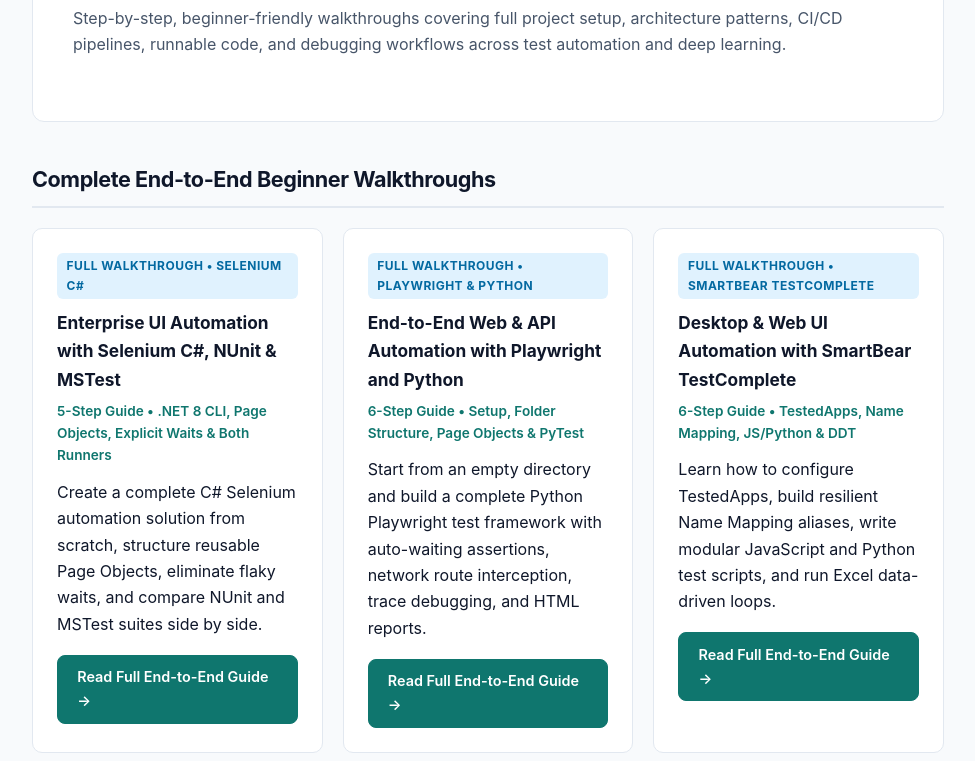
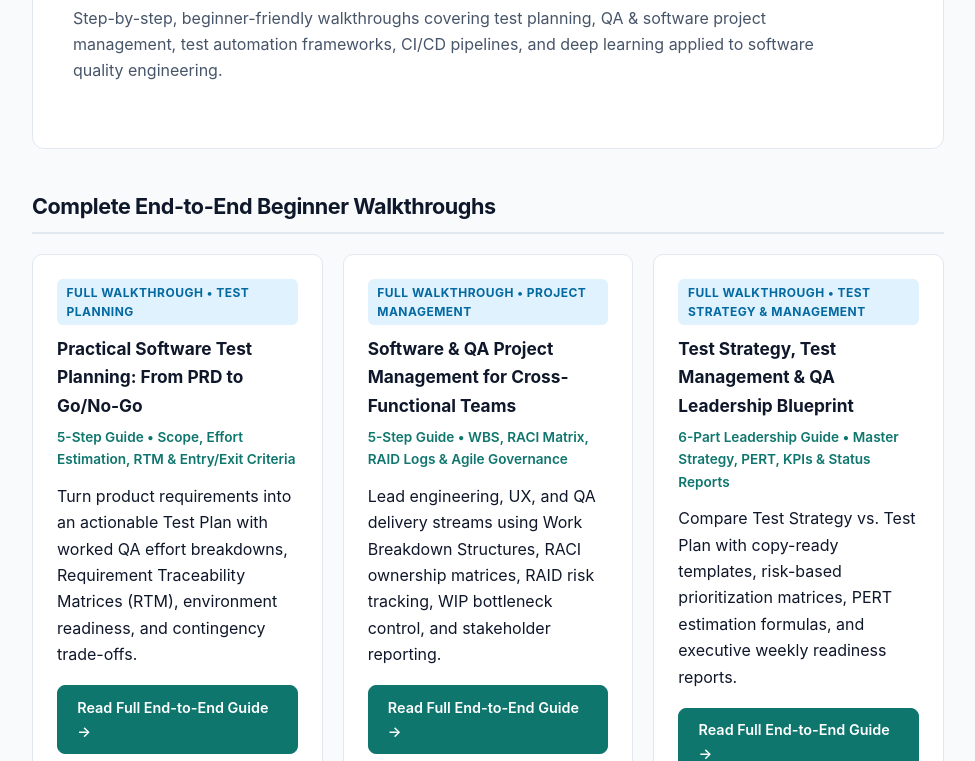
Before and after one commit to snehavmenon25-ux/snehavmenon25-ux.github.io, a plain HTML site: page tutorials.html in a window 1280 px wide. Shown: the part 191-952 px from the top of the page, without its empty margins (152-1127 px from the left). Drawn offline with Linux system fonts and the light colour scheme.

Commit message:
Revise tutorial content for clarity and focus

```diff
--- a/tutorials.html
+++ b/tutorials.html
@@ -13,7 +13,7 @@
     <div class="hero">
       <h1>Software Testing & AI Tutorials</h1>
       <p>
-        Step-by-step, beginner-friendly walkthroughs covering full project setup, architecture patterns, CI/CD pipelines, runnable code, and debugging workflows across test automation and deep learning.
+        Step-by-step, beginner-friendly walkthroughs covering test planning, QA &amp; software project management, test automation frameworks, CI/CD pipelines, and deep learning applied to software quality engineering.
       </p>
     </div>
 
@@ -21,6 +21,36 @@
     <section>
       <h2>Complete End-to-End Beginner Walkthroughs</h2>
       <div class="grid-2">
+        <article class="card">
+          <span class="category-pill cat-testing">Full Walkthrough • Test Planning</span>
+          <h3>Practical Software Test Planning: From PRD to Go/No-Go</h3>
+          <span class="meta">5-Step Guide • Scope, Effort Estimation, RTM &amp; Entry/Exit Criteria</span>
+          <p>Turn product requirements into an actionable Test Plan with worked QA effort breakdowns, Requirement Traceability Matrices (RTM), environment readiness, and contingency trade-offs.</p>
+          <div style="margin-top: 1.1rem;">
+            <a href="tutorial-test-planning.html" class="btn btn-primary">Read Full End-to-End Guide &rarr;</a>
+          </div>
+        </article>
+
+        <article class="card">
+          <span class="category-pill cat-testing">Full Walkthrough • Project Management</span>
+          <h3>Software &amp; QA Project Management for Cross-Functional Teams</h3>
+          <span class="meta">5-Step Guide • WBS, RACI Matrix, RAID Logs &amp; Agile Governance</span>
+          <p>Lead engineering, UX, and QA delivery streams using Work Breakdown Structures, RACI ownership matrices, RAID risk tracking, WIP bottleneck control, and stakeholder reporting.</p>
+          <div style="margin-top: 1.1rem;">
+            <a href="tutorial-qa-project-management.html" class="btn btn-primary">Read Full End-to-End Guide &rarr;</a>
+          </div>
+        </article>
+
+        <article class="card">
+          <span class="category-pill cat-testing">Full Walkthrough • Test Strategy &amp; Management</span>
+          <h3>Test Strategy, Test Management &amp; QA Leadership Blueprint</h3>
+          <span class="meta">6-Part Leadership Guide • Master Strategy, PERT, KPIs &amp; Status Reports</span>
+          <p>Compare Test Strategy vs. Test Plan with copy-ready templates, risk-based prioritization matrices, PERT estimation formulas, and executive weekly readiness reports.</p>
+          <div style="margin-top: 1.1rem;">
+            <a href="tutorial-test-management-strategy.html" class="btn btn-primary">Read Full End-to-End Guide &rarr;</a>
+          </div>
+        </article>
+
         <article class="card">
           <span class="category-pill cat-testing">Full Walkthrough • Selenium C#</span>
           <h3>Enterprise UI Automation with Selenium C#, NUnit &amp; MSTest</h3>
```
